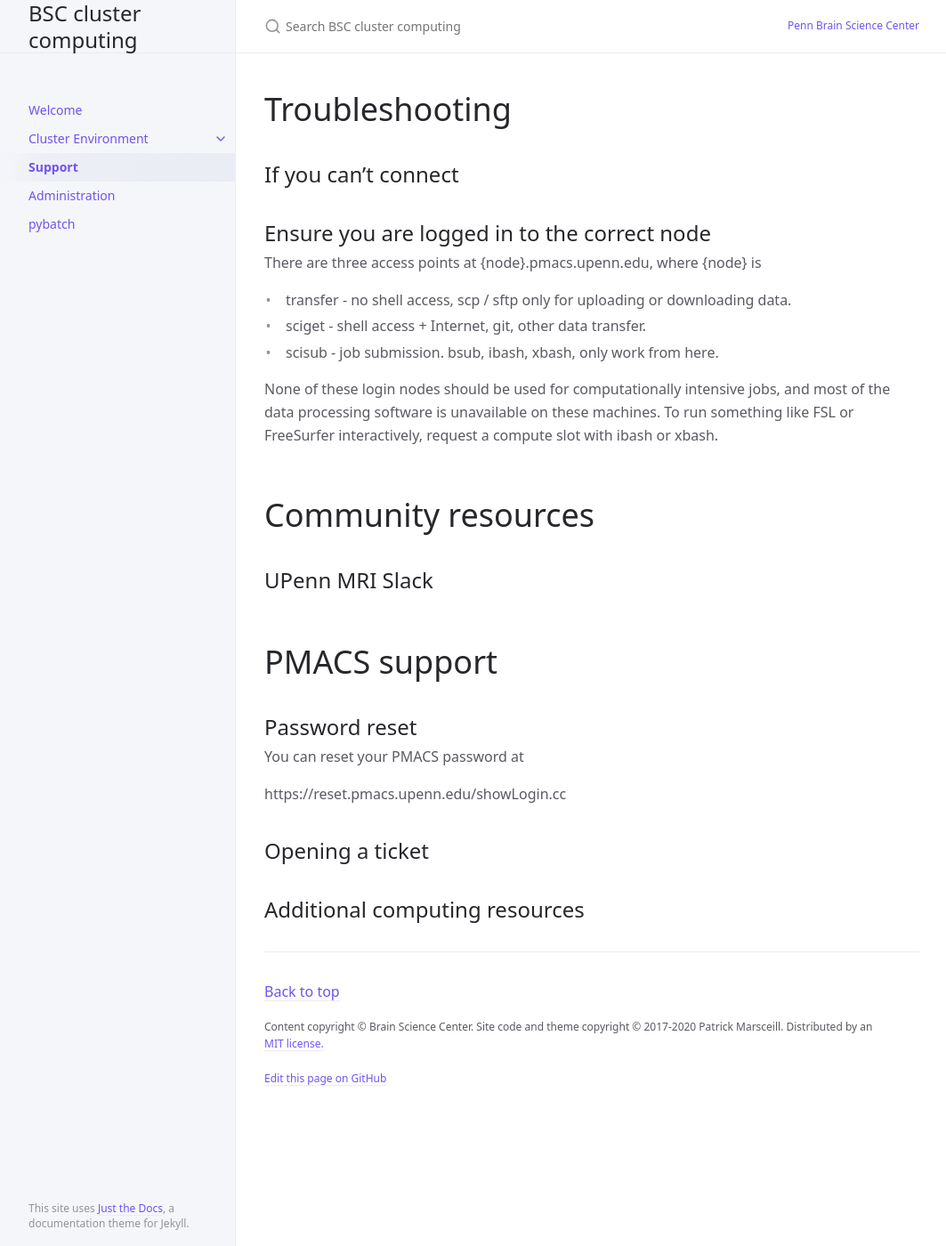
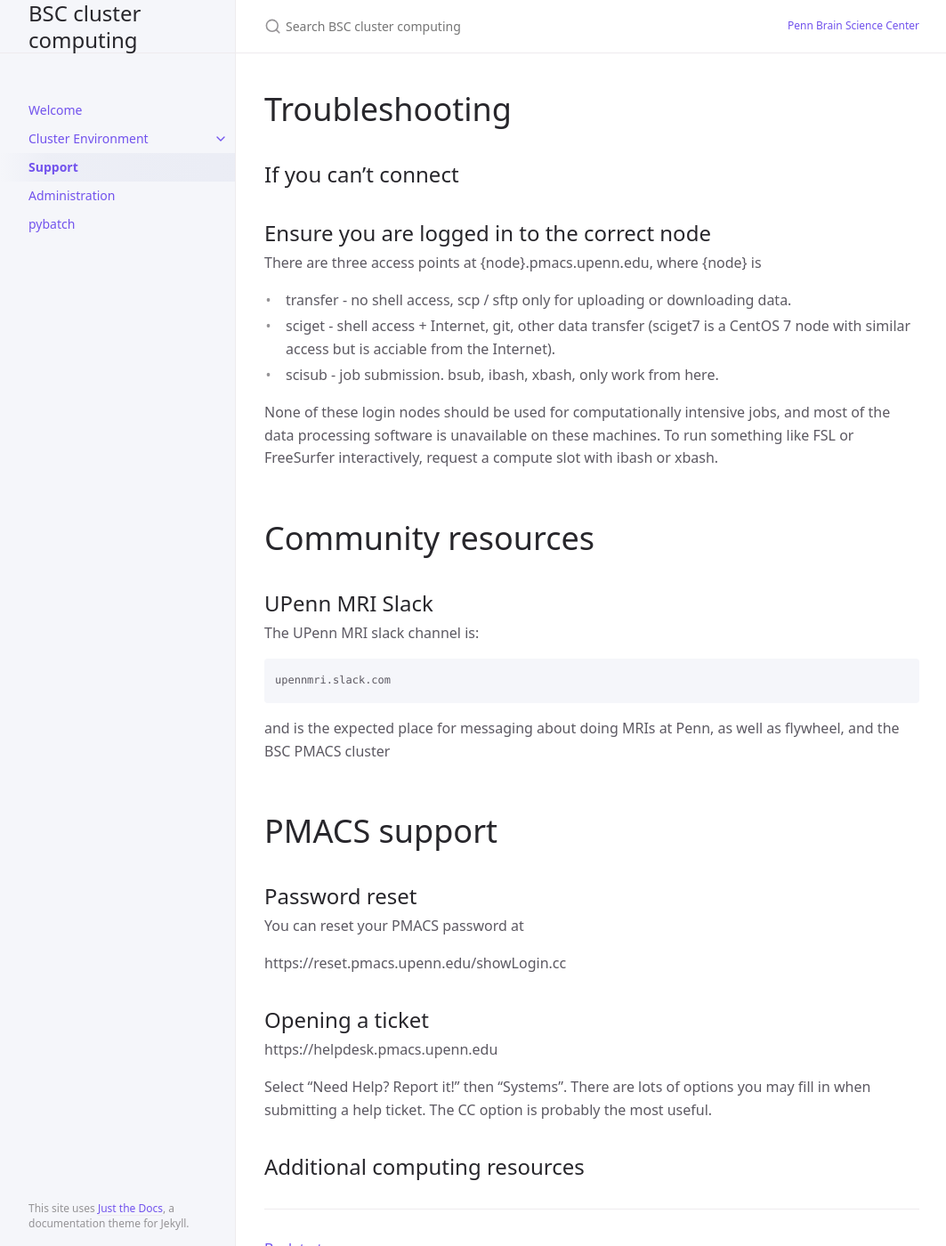
Before and after one commit to brainsciencecenter/bscLPC, a Jekyll site: the page built from docs/support/support.md, in a window 1280 px wide and 1400 px high. Shown: the whole window at 89% size, without its empty margins (107-1170 px from the left). Built offline with Jekyll 4.4.1, drawn with Linux system fonts in a browser that asks for light colours.

Commit message:
Update support.md

````diff
--- a/docs/support/support.md
+++ b/docs/support/support.md
@@ -15,7 +15,7 @@ nav_order: 3
 There are three access points at {node}.pmacs.upenn.edu, where {node} is
 
 * transfer - no shell access, scp / sftp only for uploading or downloading data.
-* sciget - shell access + Internet, git, other data transfer.
+* sciget - shell access + Internet, git, other data transfer (sciget7 is a CentOS 7 node with similar access but is acciable from the Internet).
 * scisub - job submission. bsub, ibash, xbash, only work from here.
 
 None of these login nodes should be used for computationally intensive jobs, and
@@ -28,6 +28,13 @@ ibash or xbash.
 
 ## UPenn MRI Slack
 
+The UPenn MRI slack channel is:
+
+```bash
+upennmri.slack.com
+```
+and is the expected place for messaging about doing MRIs at Penn, as well as flywheel, and the BSC PMACS cluster
+
 # PMACS support
 
 ## Password reset
@@ -38,4 +45,8 @@ https://reset.pmacs.upenn.edu/showLogin.cc
 
 ## Opening a ticket
 
+https://helpdesk.pmacs.upenn.edu
+
+Select "Need Help? Report it!" then "Systems".  There are lots of options you may fill in when submitting a help ticket.  The CC option is probably the most useful.
+
 ## Additional computing resources
````
